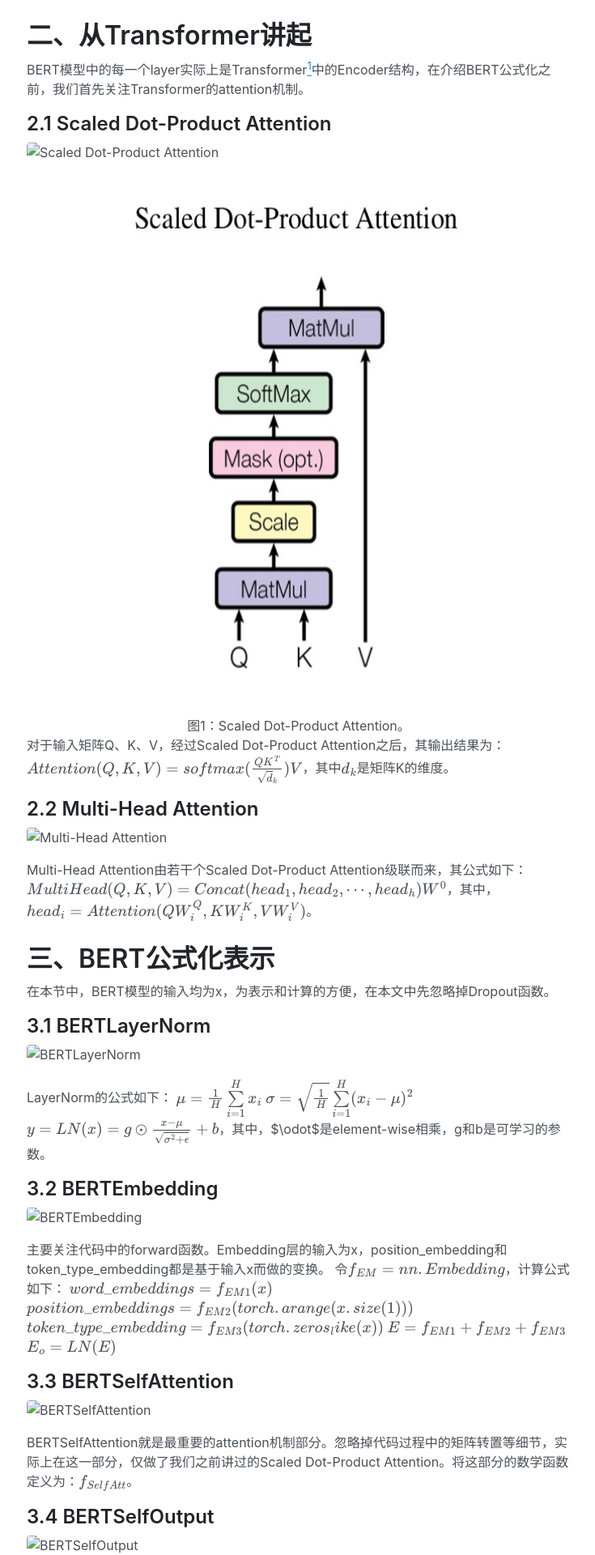
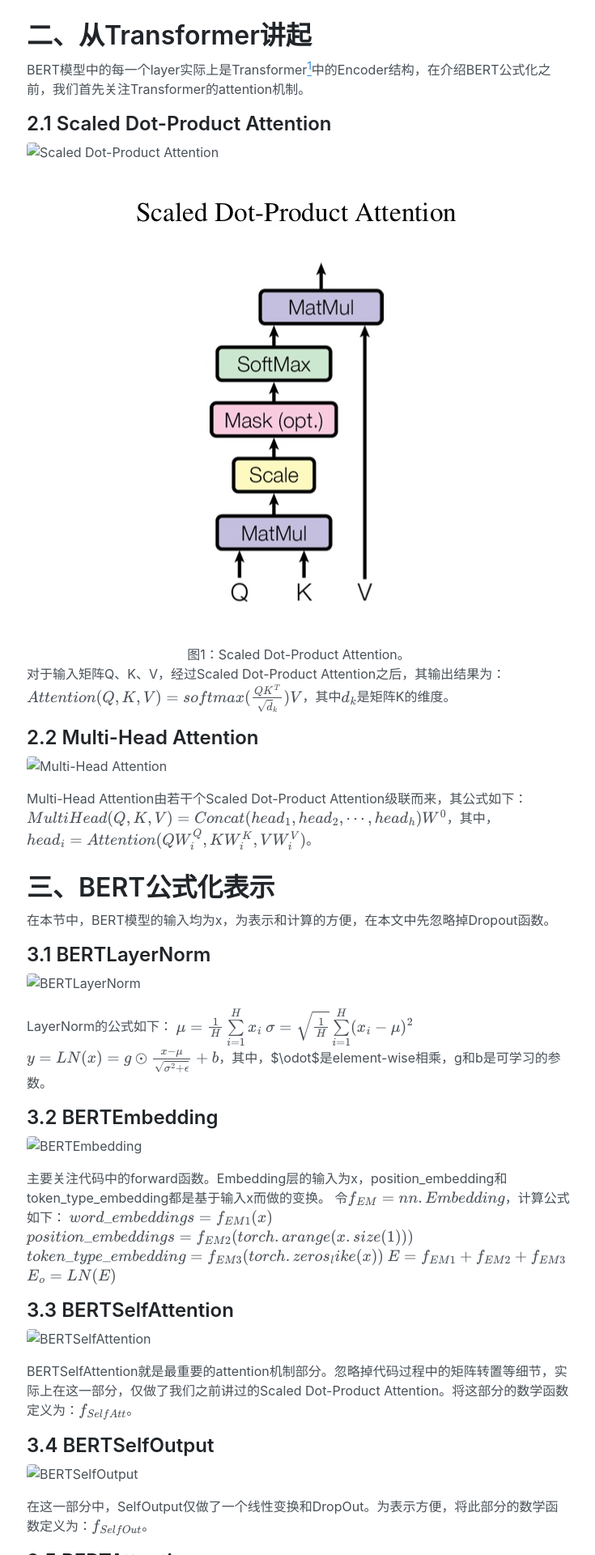
Before and after one commit to WePDLA/WePDLA.github.io, a Jekyll site: the page built from _posts/2021-05-06-BERT公式化表达.md, in a window 1280 px wide. Shown: the part 334-2254 px from the top of the page at 81% size, without its empty margins (271-1006 px from the left). Built offline with Jekyll 4.4.1, drawn with Linux system fonts in a browser that asks for light colours; formulas are drawn with MathJax 3; comment, search, counter and statistics services are not loaded.

Commit message:
Update 2021-05-06-BERT公式化表达.md

```diff
--- a/_posts/2021-05-06-BERT公式化表达.md
+++ b/_posts/2021-05-06-BERT公式化表达.md
@@ -16,7 +16,7 @@ author: 乔林波、唐宇
 BERT模型中的每一个layer实际上是Transformer[<sup>1</sup>](#1)中的Encoder结构，在介绍BERT公式化之前，我们首先关注Transformer的attention机制。
 ## 2.1 Scaled Dot-Product Attention
 ![Scaled Dot-Product Attention](pictures/bert_formula/sdp.jpg)
-{% include figure.html  height="652" width="488" src="/figures/bert_formula/sdp.jpg" caption="图1：Scaled Dot-Product Attention。"%}
+{% include figure.html src="/figures/bert_formula/sdp.jpg" caption="图1：Scaled Dot-Product Attention。"%}
 对于输入矩阵Q、K、V，经过Scaled Dot-Product Attention之后，其输出结果为：
 $$Attention(Q,K,V)=softmax(\frac{QK^T}{\sqrt d_k})V$$，其中$$d_k$$是矩阵K的维度。
 
```
